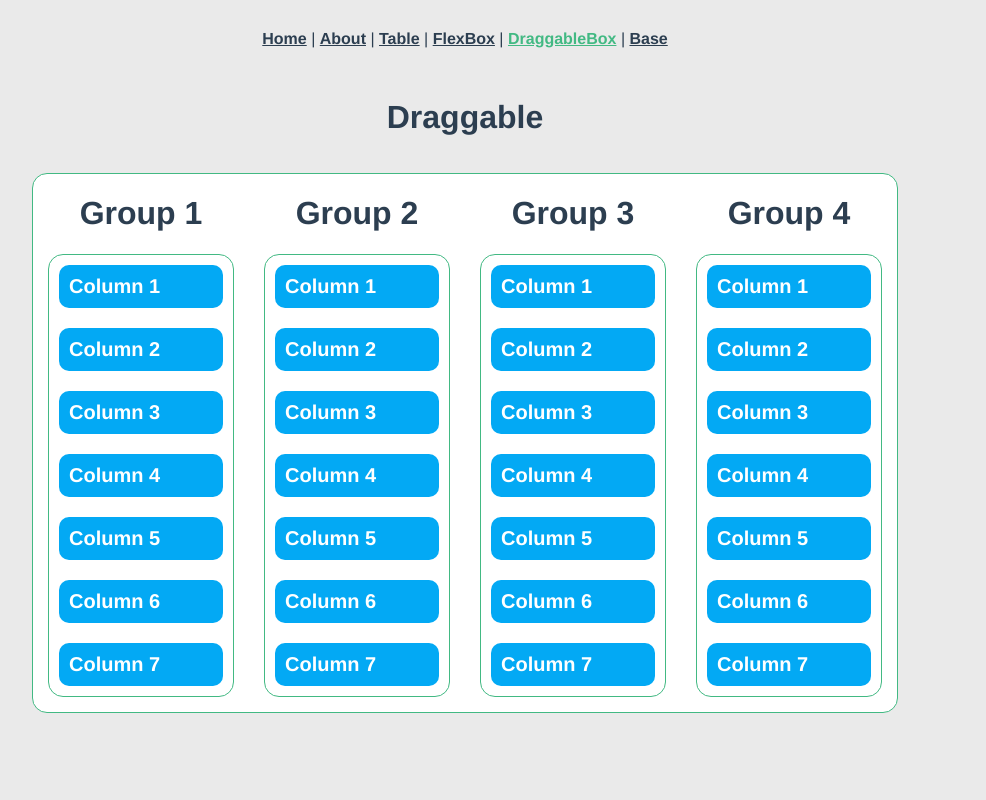
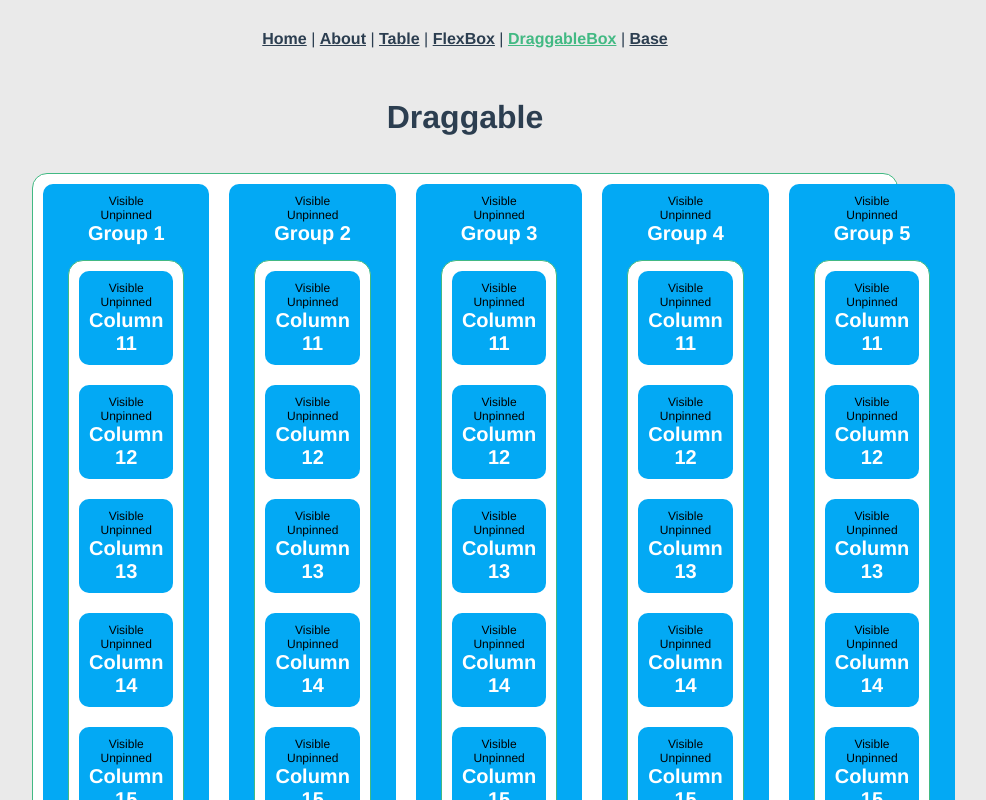
Before and after one commit to vlad-sandbox/vlad_sandbox, a Vue app: page /#/draggable in a window 1280 px wide. Shown: the top 800 px of the page, without its empty margins (175-1161 px from the left). Built offline with nearby package versions, Linux system fonts and the light colour scheme.

Commit message:
FEAT draggable component v2

```diff
--- /dev/null
+++ b/src/libs/DragDrop.vue
@@ -0,0 +1,73 @@
+<template>
+  <transition-group name="list" tag="div" class="content">
+     <div v-for="(item, i) in items" :name="item.name" :key="item.name"
+         draggable @dragover.prevent @dragleave.prevent
+         :class="['drag-item', {'over': item.over}]"
+         @dragstart.self="setDragStart($event, $event.target, {items, item, i, target})"
+         @drop="setDrop($event, $event.target, {items, item, i, target})"
+         @dragend="setDragEnd($event, $event.target, {items, item, i, target})"
+         @dragenter="setDragEnter($event, $event.target, {items, item, i, target})">
+         <span>{{item.visible ? 'Visible': 'Hidden'}}</span>
+         <span>{{item.pinned ? 'Pinned': 'Unpinned'}}</span>
+         {{item.name}}
+         <drag-drop @moved="() => $emit('moved')" :data="item.items" :target="'child_' + item.name" v-if="item.items"/>
+     </div>
+ </transition-group>
+</template>
+
+<script>
+export default {
+  name: 'DragDrop',
+  props: {
+    data: Array,
+    target: String
+  },
+  data () {
+    return {
+      items: this.data,
+      transfer: {}
+    }
+  },
+  methods: {
+    setDragStart (e, t, data) {
+      t.style.opacity = '.5'
+      this.transfer = data
+      this.clearOver()
+    },
+    setDragEnd (e, t, data) {
+      t.style.opacity = '1'
+      this.transfer = {}
+      this.$emit('moved')
+      this.clearOver()
+    },
+    setDrop (e, t, data) {
+      if (data.target !== this.transfer.target) {
+        return e.preventDefault()
+      }
+      this.paste(this.transfer.items, this.transfer.i, data.i, this.transfer.item)
+      t.classList.remove('over')
+    },
+    setDragEnter (e, t, data) {
+      if (data.target !== this.transfer.target) {
+        return e.stopPropagation()
+      }
+      this.clearOver()
+      this.items[data.i].over = true
+    },
+    clearOver () {
+      this.items.forEach(item => this.$set(item, 'over', false))
+    },
+    paste (array, inFrom, inTo, data) {
+      array.splice(inFrom, 1)
+      array.splice(inTo, 0, data)
+    }
+  },
+  components: {
+    DragDrop: () => import('@/libs/DragDrop.vue')
+  }
+}
+</script>
+<style lang="stylus" scoped>
+  .list-move
+    transition transform .5s
+</style>
--- a/src/views/DraggableBoxes.vue
+++ b/src/views/DraggableBoxes.vue
@@ -1,73 +1,77 @@
 <template>
   <div id="wrap">
   <h1>Draggable</h1>
-    <transition-group name="list" tag="div" class="content">
-      <div v-for="(group, i) in groups" :key="group.name" class="drag-group" draggable @dragover.prevent
-           @dragstart.self="setDragStart($event, $event.target, {groups, group, i, target: 'group'})"
-           @drop="setDrop($event, $event.target, {groups, group, i, target: 'group'})"
-           @dragend="setDragEnd($event, $event.target, {groups, group, i, target: 'group'})"
-           @dragenter.prevent="setDragEnter($event, $event.target, {groups, group, i, target: 'group'})"
-           @dragleave="setDragLeave($event, $event.target, {groups, group, i, target: 'group'})">
-           <h1>{{group.name}}</h1>
-         <transition-group name="list" tag="div" class="content">
-            <div v-for="(col, index) in group.list" :key="col.columnName" class="drag-item" draggable @dragover.prevent
-               @dragstart.self="setDragStart($event, $event.target, {group, col, index, target: group.name})"
-               @drop="setDrop($event, $event.target, {group, col, index, target: group.name})"
-               @dragend="setDragEnd($event, $event.target, {group, col, index, target: group.name})"
-               @dragenter.prevent.self="setDragEnter($event, $event.target, {group, col, index, target: group.name})"
-               @dragleave="setDragLeave($event, $event.target, {group, col, index, target: group.name})">
-                 {{col.columnName}}
-            </div>
-         </transition-group>
-       </div>
-    </transition-group>
+    <drag-drop :data="groups" target="group" @moved="logme">
+    </drag-drop>
   </div>
 </template>
 
 <script>
+import DragDrop from '@/libs/DragDrop.vue'
 const dataSet = [
   { name: 'Group 1',
-    list: [
-      { 'columnName': 'Column 1', 'order': 1, 'pinned': false },
-      { 'columnName': 'Column 2', 'order': 2, 'pinned': false },
-      { 'columnName': 'Column 3', 'order': 3, 'pinned': false },
-      { 'columnName': 'Column 4', 'order': 4, 'pinned': false },
-      { 'columnName': 'Column 5', 'order': 5, 'pinned': false },
-      { 'columnName': 'Column 6', 'order': 6, 'pinned': false },
-      { 'columnName': 'Column 7', 'order': 7, 'pinned': false }
+    visible: true,
+    pinned: false,
+    items: [
+      { 'name': 'Column 11', visible: true, 'pinned': false },
+      { 'name': 'Column 12', visible: true, 'pinned': false },
+      { 'name': 'Column 13', visible: true, 'pinned': false },
+      { 'name': 'Column 14', visible: true, 'pinned': false },
+      { 'name': 'Column 15', visible: true, 'pinned': false },
+      { 'name': 'Column 16', visible: true, 'pinned': false },
+      { 'name': 'Column 17', visible: true, 'pinned': false }
     ]
   },
   { name: 'Group 2',
-    list: [
-      { 'columnName': 'Column 1', 'order': 1, 'pinned': false },
-      { 'columnName': 'Column 2', 'order': 2, 'pinned': false },
-      { 'columnName': 'Column 3', 'order': 3, 'pinned': false },
-      { 'columnName': 'Column 4', 'order': 4, 'pinned': false },
-      { 'columnName': 'Column 5', 'order': 5, 'pinned': false },
-      { 'columnName': 'Column 6', 'order': 6, 'pinned': false },
-      { 'columnName': 'Column 7', 'order': 7, 'pinned': false }
+    visible: true,
+    pinned: false,
+    items: [
+      { 'name': 'Column 11', visible: true, 'pinned': false },
+      { 'name': 'Column 12', visible: true, 'pinned': false },
+      { 'name': 'Column 13', visible: true, 'pinned': false },
+      { 'name': 'Column 14', visible: true, 'pinned': false },
+      { 'name': 'Column 15', visible: true, 'pinned': false },
+      { 'name': 'Column 16', visible: true, 'pinned': false },
+      { 'name': 'Column 17', visible: true, 'pinned': false }
     ]
   },
   { name: 'Group 3',
-    list: [
-      { 'columnName': 'Column 1', 'order': 1, 'pinned': false },
-      { 'columnName': 'Column 2', 'order': 2, 'pinned': false },
-      { 'columnName': 'Column 3', 'order': 3, 'pinned': false },
-      { 'columnName': 'Column 4', 'order': 4, 'pinned': false },
-      { 'columnName': 'Column 5', 'order': 5, 'pinned': false },
-      { 'columnName': 'Column 6', 'order': 6, 'pinned': false },
-      { 'columnName': 'Column 7', 'order': 7, 'pinned': false }
+    visible: true,
+    pinned: false,
+    items: [
+      { 'name': 'Column 11', visible: true, 'pinned': false },
+      { 'name': 'Column 12', visible: true, 'pinned': false },
+      { 'name': 'Column 13', visible: true, 'pinned': false },
+      { 'name': 'Column 14', visible: true, 'pinned': false },
+      { 'name': 'Column 15', visible: true, 'pinned': false },
+      { 'name': 'Column 16', visible: true, 'pinned': false },
+      { 'name': 'Column 17', visible: true, 'pinned': false }
     ]
   },
   { name: 'Group 4',
-    list: [
-      { 'columnName': 'Column 1', 'order': 1, 'pinned': false },
-      { 'columnName': 'Column 2', 'order': 2, 'pinned': false },
-      { 'columnName': 'Column 3', 'order': 3, 'pinned': false },
-      { 'columnName': 'Column 4', 'order': 4, 'pinned': false },
-      { 'columnName': 'Column 5', 'order': 5, 'pinned': false },
-      { 'columnName': 'Column 6', 'order': 6, 'pinned': false },
-      { 'columnName': 'Column 7', 'order': 7, 'pinned': false }
+    visible: true,
+    pinned: false,
+    items: [
+      { 'name': 'Column 11', visible: true, 'pinned': false },
+      { 'name': 'Column 12', visible: true, 'pinned': false },
+      { 'name': 'Column 13', visible: true, 'pinned': false },
+      { 'name': 'Column 14', visible: true, 'pinned': false },
+      { 'name': 'Column 15', visible: true, 'pinned': false },
+      { 'name': 'Column 16', visible: true, 'pinned': false },
+      { 'name': 'Column 17', visible: true, 'pinned': false }
+    ]
+  },
+  { name: 'Group 5',
+    visible: true,
+    pinned: false,
+    items: [
+      { 'name': 'Column 11', visible: true, 'pinned': false },
+      { 'name': 'Column 12', visible: true, 'pinned': false },
+      { 'name': 'Column 13', visible: true, 'pinned': false },
+      { 'name': 'Column 14', visible: true, 'pinned': false },
+      { 'name': 'Column 15', visible: true, 'pinned': false },
+      { 'name': 'Column 16', visible: true, 'pinned': false },
+      { 'name': 'Column 17', visible: true, 'pinned': false }
     ]
   }
 ]
@@ -75,52 +79,20 @@ export default {
   name: 'draggable-boxes',
   data () {
     return {
-      groups: dataSet,
-      transfer: {}
+      groups: dataSet
     }
   },
   methods: {
-    setDragStart (e, t, data) {
-      t.style.opacity = '.5'
-      this.transfer = data
-    },
-    setDragEnd (e, t, data) {
-      t.style.opacity = '1'
-      this.dataTransfer = {}
-    },
-    setDrop (e, t, data) {
-      if (data.target !== this.transfer.target) {
-        return e.preventDefault()
-      }
-      if (data.target === 'group') {
-        this.paste(this.transfer.groups, this.transfer.i, data.i, this.transfer.group)
-      } else {
-        this.paste(this.transfer.group.list, this.transfer.index, data.index, this.transfer.col)
-      }
-      t.classList.remove('over')
-    },
-    setDragEnter (e, t, data) {
-      if (data.target !== this.transfer.target) {
-        e.stopPropagation()
-        return e.preventDefault()
-      }
-      t.classList.add('over')
-    },
-    setDragLeave (e, t, data) {
-      if (data.target !== this.transfer.target) {
-        e.stopPropagation()
-        return e.preventDefault()
-      }
-      t.classList.remove('over')
-    },
-    paste (array, inFrom, inTo, data) {
-      array.splice(inFrom, 1)
-      array.splice(inTo, 0, data)
+    logme () {
+      console.log(this.groups)
     }
+  },
+  components: {
+    DragDrop
   }
 }
 </script>
-<style lang="stylus" scoped>
+<style lang="stylus">
   #wrap
     display flex
     flex-direction column
@@ -138,14 +110,6 @@ export default {
     margin 15px
     transition all .3s
 
-  .drag-group
-    border-radius 10px
-    flex-grow 1
-    &.over
-      .content
-        transform scale(.9)
-        opacity .8
-
   .drag-item
     position relative
     padding 10px
@@ -154,14 +118,26 @@ export default {
     background-color #03a9f4
     border-radius 10px
     display inline-flex
+    flex-direction column
     align-items center
     color white
     cursor move
     margin 10px
     transition all .3s
+    span
+      color black
+      font-weight normal
+      font-size 12px
     &.over
       transform scale(.9)
       opacity .8
+    .drag-item
+      border-radius 10px
+      flex-grow 1
+      &.over
+        .content
+          transform scale(.9)
+          opacity .8
 
   .list-move
     transition transform .5s
--- a/src/views/base.vue
+++ b/src/views/base.vue
@@ -3,7 +3,7 @@
     <h1>Base Sandbox</h1>
     <app-button :text='buttonText' :numberValue='numb' @buttonClicked="updateNumber"> </app-button>
     <ul>
-      <li v-for="item in arr" v-if="item > 2">{{item}}</li>
+      <li v-for="item in arr" v-if="item > 2" :key="item">{{item}}</li>
     </ul>
   </div>
 </template>
@@ -31,7 +31,7 @@ export default {
       this.numb = this.numb + val1
     },
     checkUser () {
-      console.log('Check User')
+      // console.log('Check User')
     }
   },
 
```
Also changed, not shown: src/views/DraggableBoxesBACKUP.vue (added, +168 -0 lines).
